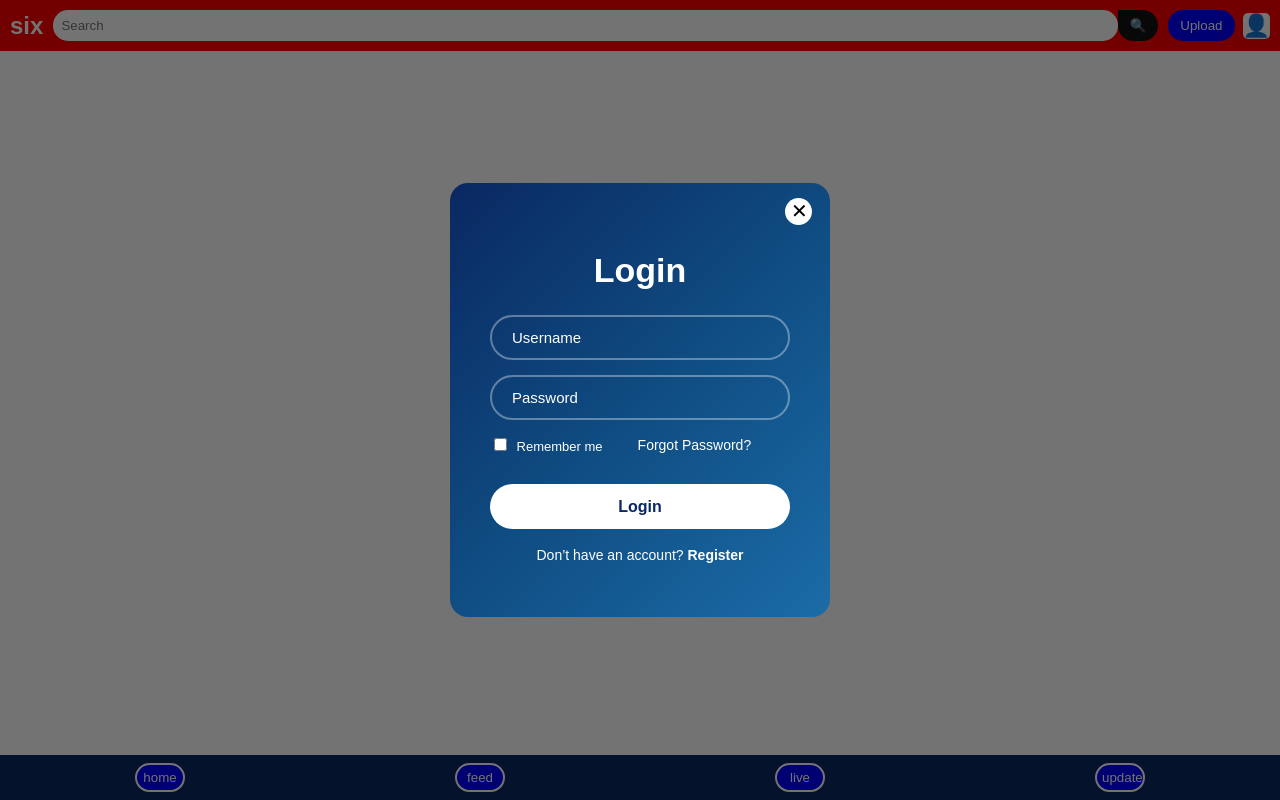
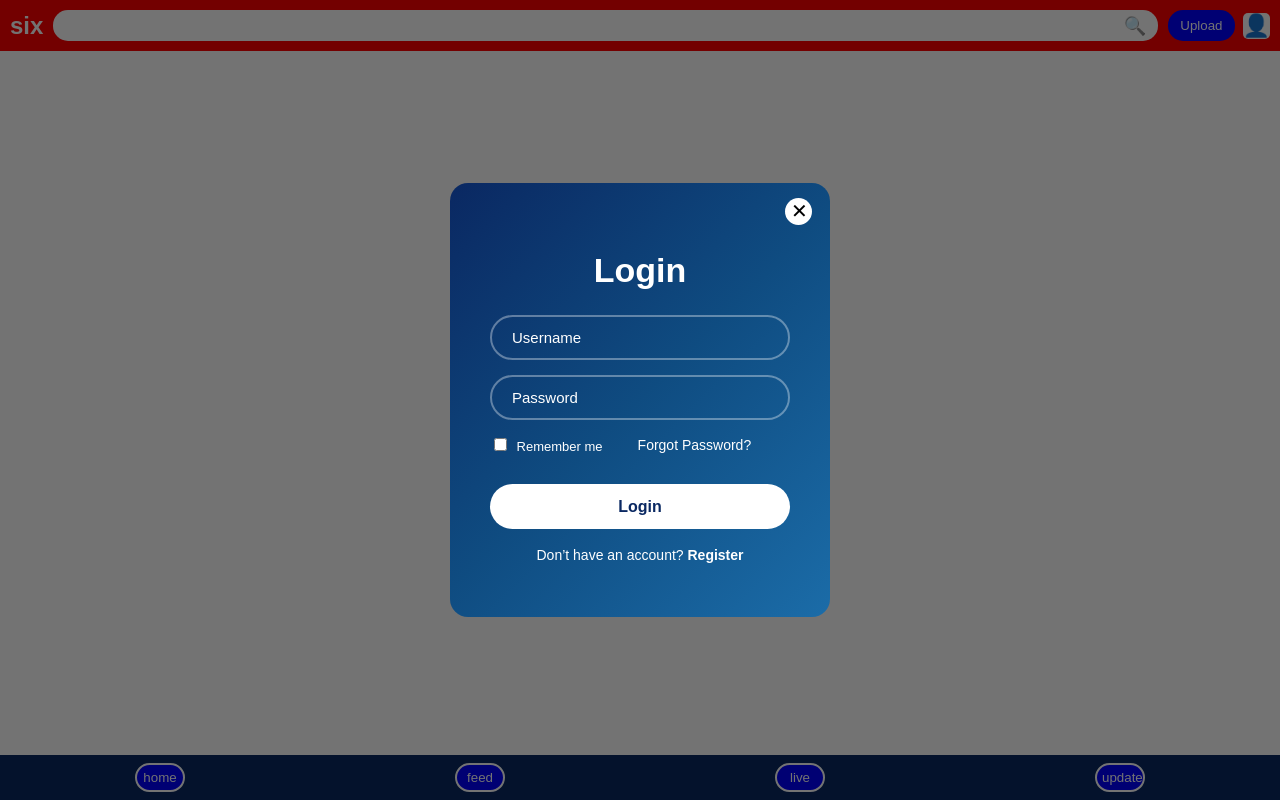
Before and after one commit to princecrayner/six, a Flask app: page / in a window 1280 px wide. Run offline with Flask 3, Linux system fonts and the light colour scheme; data that the repository does not hold is empty.

Commit message:
project update

```diff
--- a/static/style.css
+++ b/static/style.css
@@ -1,3 +1,39 @@
+.search-box {
+  position: relative;
+  width: 250px; /* adjust if needed */
+}
+
+.search-box input {
+  width: 100%;
+  padding: 10px 40px 10px 15px; /* space for icon */
+  border-radius: 20px;
+  border: 1px solid rgba(255,255,255,0.2);
+  background:
+  color: #fff;
+}
+
+.search-box input::placeholder {
+  color: rgba(255,255,255,0.6);
+}
+
+.search-icon {
+  position: absolute;
+  right: 12px;
+  top: 50%;
+  transform: translateY(-50%);
+  cursor: pointer;
+  font-size: 18px;
+  opacity: 0.7;
+  transition: 0.2s;
+}
+
+.search-icon:hover {
+  opacity: 1;
+}
+
+
+
+
 body {
   margin: 0;
   background: white;
@@ -254,9 +290,11 @@ button:hover {
   border-radius: 100px;
   width: 27px;
   height: 27px;
+  align-items: center;
 }
 
 .close-btn:hover {
   background-color: blue;
   color: white;
+  align-items: center;
 }
--- a/templates/index.html
+++ b/templates/index.html
@@ -10,10 +10,11 @@
 <header class="topbar">
   <div class="logo">six</div>
 
-  <div class="search-box">
+   <div class="search-box">
     <input id="searchInput" placeholder="Search">
-    <button onclick="search()">🔍</button>
-  </div>
+    <span class="search-icon" onclick="search()">🔍</span>
+   </div>
+
 
   <div class="right-actions">
     <button class="upload-btn" onclick="startUpload()">Upload</button>
```
